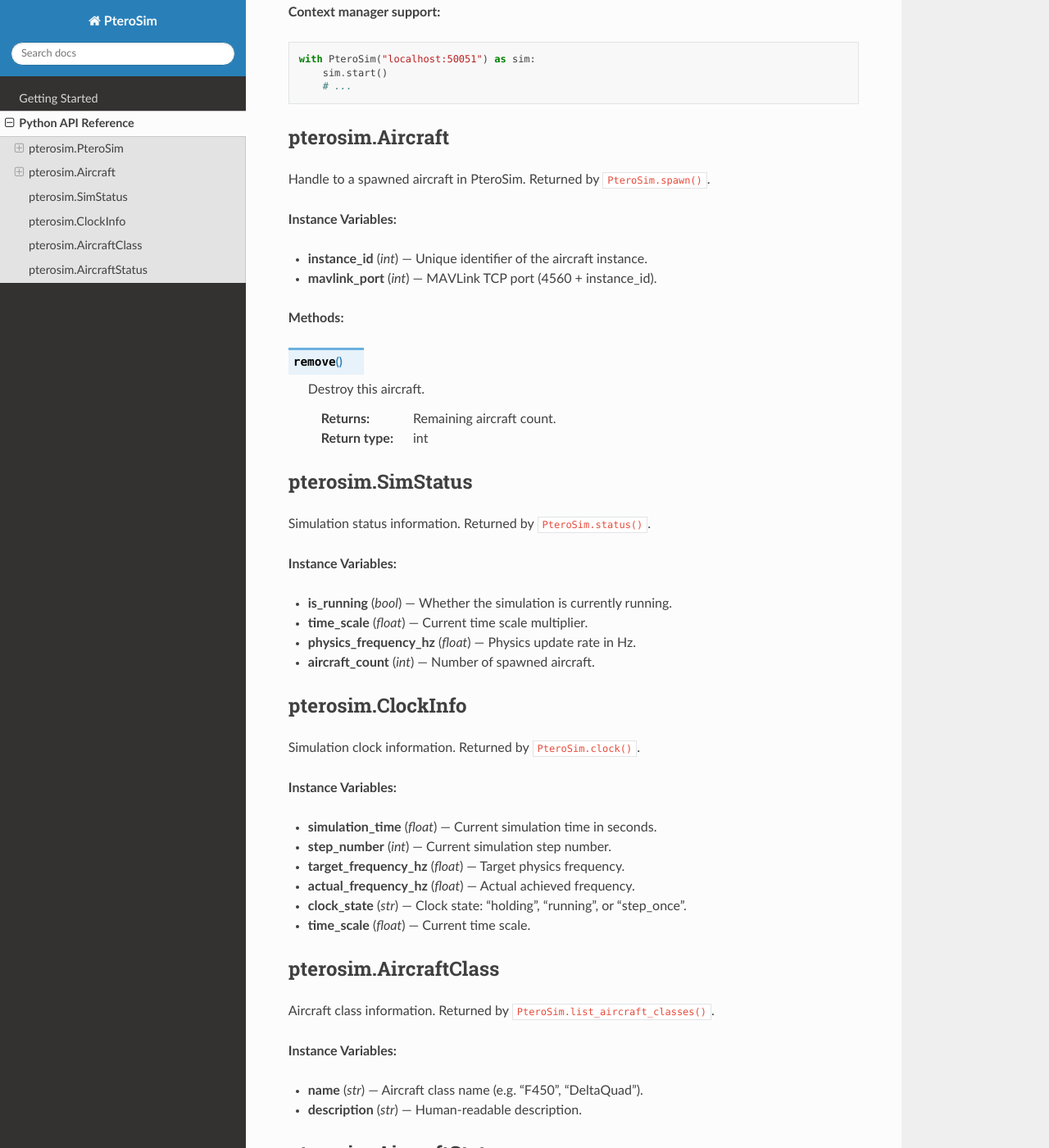
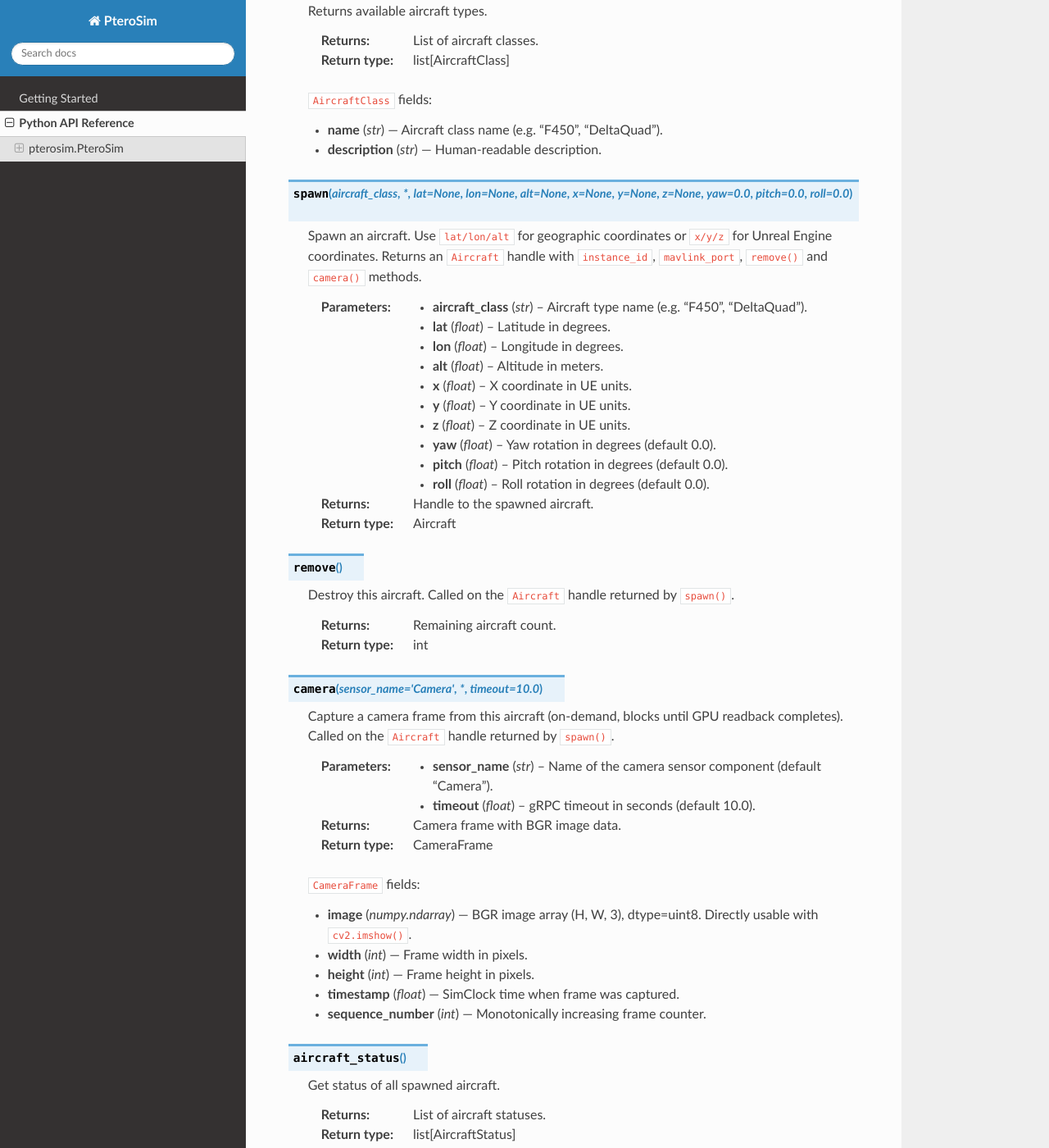
Before and after one commit to AlexanderRex/PteroSimDocs, a Sphinx documentation site: the page built from docs/source/python_api.rst, in a window 1280 px wide and 1400 px high, scrolled down 2756 px. Shown: the whole window at 82% size. Built offline with Sphinx 7.4.7 and the Read the Docs theme 3.1.0, drawn with Linux system fonts in a browser that asks for light colours; some of the changed text lies outside the part shown.

Commit message:
structure updated

```diff
--- a/docs/source/python_api.rst
+++ b/docs/source/python_api.rst
@@ -1,32 +1,43 @@
 Python API Reference
 ====================
 
-This reference contains all the details of the PteroSim Python API.
+This reference covers the PteroSim Python SDK.
+
+.. contents:: Sections
+   :local:
+   :depth: 2
 
 pterosim.PteroSim
 -----------------
 
 Client for PteroSim flight simulator. Manages the connection to the simulation server and provides methods to control simulation state, spawn aircraft, and query status.
 
-**Constructor:**
-
 .. py:class:: PteroSim(address="localhost:50051")
 
    :param address: gRPC server address.
    :type address: str
 
-**Methods:**
+Connection
+^^^^^^^^^^
 
-Simulation control
-^^^^^^^^^^^^^^^^^^
+.. py:method:: close()
+
+   Close the gRPC channel.
+
+**Context manager support:**
+
+.. code-block:: python
+
+   with PteroSim("localhost:50051") as sim:
+       sim.start()
+       # ...
+
+Simulation lifecycle
+^^^^^^^^^^^^^^^^^^^^
 
 .. py:method:: start()
 
    Start simulation (physics running).
-
-.. py:method:: stop()
-
-   Stop simulation.
 
 .. py:method:: hold()
 
@@ -50,6 +65,13 @@
    :return: Simulation state information.
    :rtype: SimStatus
 
+   ``SimStatus`` fields:
+
+   * **is_running** (*bool*) — Whether the simulation is currently running.
+   * **time_scale** (*float*) — Current time scale multiplier.
+   * **physics_frequency_hz** (*float*) — Physics update rate in Hz.
+   * **aircraft_count** (*int*) — Number of spawned aircraft.
+
 .. py:method:: clock()
 
    Get simulation clock state.
@@ -57,12 +79,21 @@
    :return: Clock information.
    :rtype: ClockInfo
 
+   ``ClockInfo`` fields:
+
+   * **simulation_time** (*float*) — Current simulation time in seconds.
+   * **step_number** (*int*) — Current simulation step number.
+   * **target_frequency_hz** (*float*) — Target physics frequency.
+   * **actual_frequency_hz** (*float*) — Actual achieved frequency.
+   * **clock_state** (*str*) — Clock state: "holding", "running", or "step_once".
+   * **time_scale** (*float*) — Current time scale.
+
 Simulation settings
 ^^^^^^^^^^^^^^^^^^^
 
 .. py:method:: set_time_scale(scale)
 
-   Sets simulation time multiplier (e.g. 2.0 = 2× real time).
+   Sets simulation time multiplier (e.g. 2.0 = 2x real time).
 
    :param scale: Time scale factor.
    :type scale: float
@@ -98,9 +129,15 @@
    :return: List of aircraft classes.
    :rtype: list[AircraftClass]
 
-.. py:method:: spawn(aircraft_class, *, lat=None, lon=None, alt=None, x=None, y=None, z=None, yaw=0.0)
+   ``AircraftClass`` fields:
+
+   * **name** (*str*) — Aircraft class name (e.g. "F450", "DeltaQuad").
+   * **description** (*str*) — Human-readable description.
+
+.. py:method:: spawn(aircraft_class, *, lat=None, lon=None, alt=None, x=None, y=None, z=None, yaw=0.0, pitch=0.0, roll=0.0)
 
    Spawn an aircraft. Use ``lat/lon/alt`` for geographic coordinates or ``x/y/z`` for Unreal Engine coordinates.
+   Returns an ``Aircraft`` handle with ``instance_id``, ``mavlink_port``, ``remove()`` and ``camera()`` methods.
 
    :param aircraft_class: Aircraft type name (e.g. "F450", "DeltaQuad").
    :type aircraft_class: str
@@ -118,8 +155,39 @@
    :type z: float
    :param yaw: Yaw rotation in degrees (default 0.0).
    :type yaw: float
+   :param pitch: Pitch rotation in degrees (default 0.0).
+   :type pitch: float
+   :param roll: Roll rotation in degrees (default 0.0).
+   :type roll: float
    :return: Handle to the spawned aircraft.
    :rtype: Aircraft
+
+.. py:method:: remove()
+
+   Destroy this aircraft. Called on the ``Aircraft`` handle returned by ``spawn()``.
+
+   :return: Remaining aircraft count.
+   :rtype: int
+
+.. py:method:: camera(sensor_name="Camera", *, timeout=10.0)
+
+   Capture a camera frame from this aircraft (on-demand, blocks until GPU readback completes).
+   Called on the ``Aircraft`` handle returned by ``spawn()``.
+
+   :param sensor_name: Name of the camera sensor component (default "Camera").
+   :type sensor_name: str
+   :param timeout: gRPC timeout in seconds (default 10.0).
+   :type timeout: float
+   :return: Camera frame with BGR image data.
+   :rtype: CameraFrame
+
+   ``CameraFrame`` fields:
+
+   * **image** (*numpy.ndarray*) — BGR image array (H, W, 3), dtype=uint8. Directly usable with ``cv2.imshow()``.
+   * **width** (*int*) — Frame width in pixels.
+   * **height** (*int*) — Frame height in pixels.
+   * **timestamp** (*float*) — SimClock time when frame was captured.
+   * **sequence_number** (*int*) — Monotonically increasing frame counter.
 
 .. py:method:: aircraft_status()
 
@@ -128,89 +196,25 @@
    :return: List of aircraft statuses.
    :rtype: list[AircraftStatus]
 
-Connection management
-^^^^^^^^^^^^^^^^^^^^^
+   ``AircraftStatus`` fields:
 
-.. py:method:: close()
+   * **instance_id** (*int*) — Unique identifier of the aircraft.
+   * **aircraft_name** (*str*) — Aircraft class name.
+   * **run_state** (*str*) — Run state: "running", "holding", or "step_once".
+   * **actual_frequency_hz** (*float*) — Actual physics frequency.
+   * **target_frequency_hz** (*float*) — Target physics frequency.
+   * **step_count** (*int*) — Number of simulation steps executed.
+   * **crashed** (*bool*) — Whether the aircraft has crashed.
+   * **time_scale** (*float*) — Current time scale.
+   * **mavlink_port** (*int*) — MAVLink TCP port.
 
-   Close the gRPC channel.
-
-**Context manager support:**
+**Example — full aircraft lifecycle:**
 
 .. code-block:: python
 
-   with PteroSim("localhost:50051") as sim:
-       sim.start()
-       # ...
+   drone = sim.spawn("F450", lat=55.0, lon=37.0, alt=100.0)
+   print(drone.instance_id)    # 0
+   print(drone.mavlink_port)   # 4560
 
-pterosim.Aircraft
------------------
-
-Handle to a spawned aircraft in PteroSim. Returned by ``PteroSim.spawn()``.
-
-**Instance Variables:**
-
-* **instance_id** (*int*) — Unique identifier of the aircraft instance.
-* **mavlink_port** (*int*) — MAVLink TCP port (4560 + instance_id).
-
-**Methods:**
-
-.. py:method:: remove()
-
-   Destroy this aircraft.
-
-   :return: Remaining aircraft count.
-   :rtype: int
-
-pterosim.SimStatus
-------------------
-
-Simulation status information. Returned by ``PteroSim.status()``.
-
-**Instance Variables:**
-
-* **is_running** (*bool*) — Whether the simulation is currently running.
-* **time_scale** (*float*) — Current time scale multiplier.
-* **physics_frequency_hz** (*float*) — Physics update rate in Hz.
-* **aircraft_count** (*int*) — Number of spawned aircraft.
-
-pterosim.ClockInfo
-------------------
-
-Simulation clock information. Returned by ``PteroSim.clock()``.
-
-**Instance Variables:**
-
-* **simulation_time** (*float*) — Current simulation time in seconds.
-* **step_number** (*int*) — Current simulation step number.
-* **target_frequency_hz** (*float*) — Target physics frequency.
-* **actual_frequency_hz** (*float*) — Actual achieved frequency.
-* **clock_state** (*str*) — Clock state: "holding", "running", or "step_once".
-* **time_scale** (*float*) — Current time scale.
-
-pterosim.AircraftClass
-----------------------
-
-Aircraft class information. Returned by ``PteroSim.list_aircraft_classes()``.
-
-**Instance Variables:**
-
-* **name** (*str*) — Aircraft class name (e.g. "F450", "DeltaQuad").
-* **description** (*str*) — Human-readable description.
-
-pterosim.AircraftStatus
------------------------
-
-Status of a spawned aircraft. Returned by ``PteroSim.aircraft_status()``.
-
-**Instance Variables:**
-
-* **instance_id** (*int*) — Unique identifier of the aircraft.
-* **aircraft_name** (*str*) — Aircraft class name.
-* **run_state** (*str*) — Run state: "running", "holding", or "step_once".
-* **actual_frequency_hz** (*float*) — Actual physics frequency.
-* **target_frequency_hz** (*float*) — Target physics frequency.
-* **step_count** (*int*) — Number of simulation steps executed.
-* **crashed** (*bool*) — Whether the aircraft has crashed.
-* **time_scale** (*float*) — Current time scale.
-* **mavlink_port** (*int*) — MAVLink TCP port.
+   frame = drone.camera()      # capture camera image
+   drone.remove()              # destroy aircraft
```
Also changed, not shown: other parts of docs/source/python_api.rst (+4 -0 lines), DOCS.md (deleted, +0 -120 lines).
